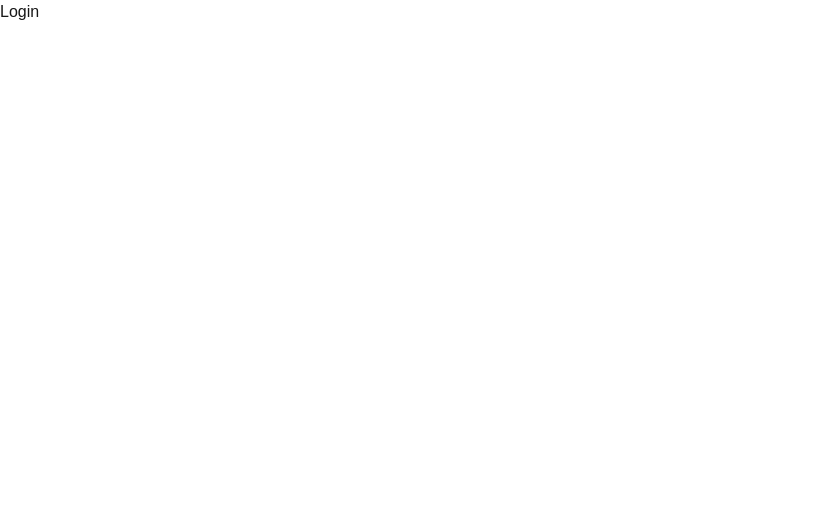
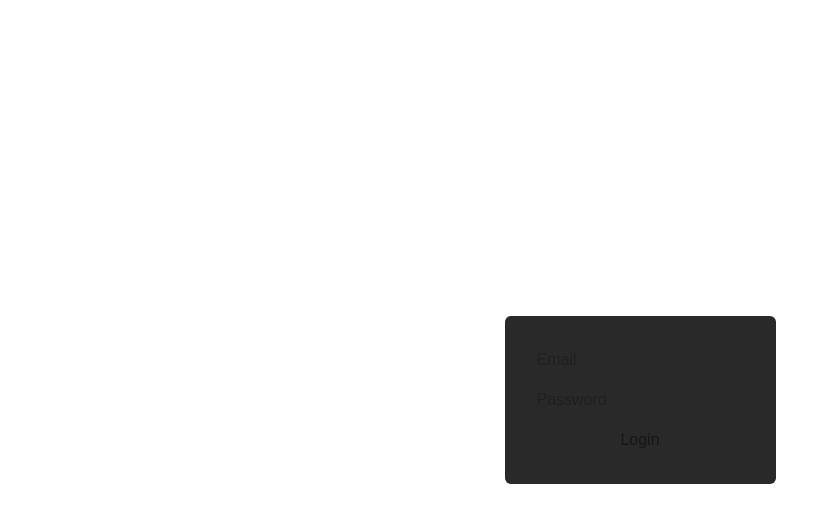
Before and after one commit to Mel6chior/dgtl-devils-test-task, a Next.js app in the folder client/: page /login in a window 1280 px wide. Shown: the top 522 px of the page, without its empty margins (0-838 px from the left). Built offline with nearby package versions, Linux system fonts and the light colour scheme.

Commit message:
feat: make dummy login page

```diff
--- a/client/src/app/login/page.tsx
+++ b/client/src/app/login/page.tsx
@@ -1,9 +1,15 @@
-const Login = () => {
+import FormLayout from "../../components/FormLayout/FormLayout";
+
+const LoginPage = () => {
   return (
     <>
-      <h1>Login</h1>
+      <FormLayout>
+        <input type="email" placeholder="Email" name="email"/>
+        <input type="password" placeholder="Password" name="password"/>
+        <button>Login</button>
+      </FormLayout>
     </>
   );
 };
 
-export default Login;
+export default LoginPage;
```
